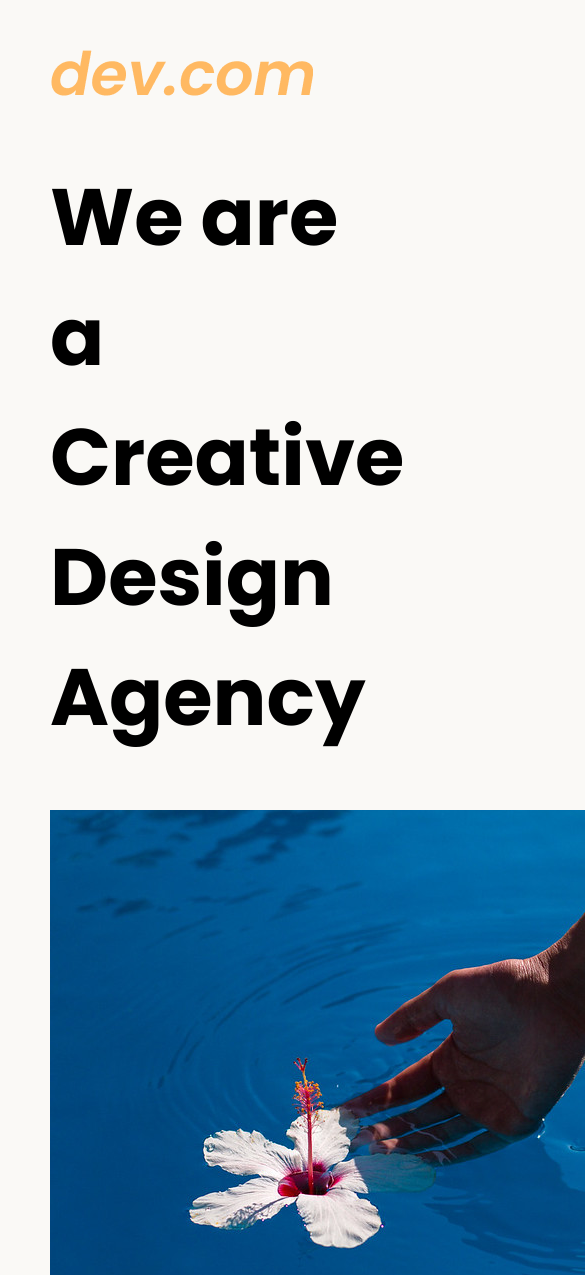
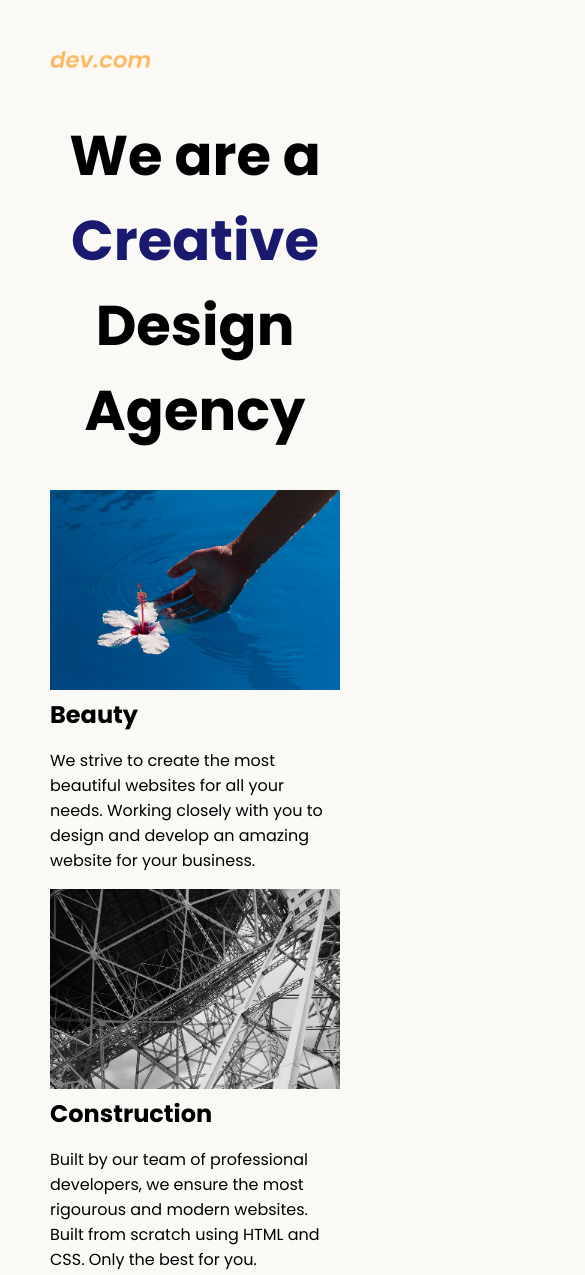
Before and after one commit to EdwardS02/agency, a plain HTML site: page index.html in a window 390 px wide. Shown: the top 1275 px of the page, 585 px wide, since content can reach past the window. Drawn offline with Linux system fonts and the light colour scheme.

Commit message:
Make the images float next to each other and make it responsive on small screens
This is the Web Design Agency Website project from Dr Angela Yu in udemy

```diff
--- a/index.html
+++ b/index.html
@@ -14,7 +14,7 @@
 <body>
   <div class="main">
     <img class="logo" src="./assets/images/logo.png" alt="logo">
-    <h1>We are a Creative Design Agency</h1>
+    <h1>We are a <span class="heading-span">Creative</span><br>Design Agency</h1>
     <div class="left card"><img class="tile-image" src="./assets/images/beautiful.jpg" alt="hand and flower in water">
       <h2 class="card-title">Beauty</h2>
       <p class="card-text">We strive to create the most beautiful websites for all your needs. Working closely with you
--- a/style.css
+++ b/style.css
@@ -14,7 +14,54 @@ h1 {
   font-size: 5rem;
 }
 
+.heading-span {
+  color: midnightblue;
+}
+
+.tile-image {
+  width: 300px;
+}
+
+.card {
+  width: 45%;
+  display: inline-block;
+}
+
+.card-title {
+  margin: 0;
+}
+
+.right {
+  float: right;
+}
+
 footer {
   text-align: right;
   color: midnightblue;
 }
+
+@media (max-width: 680px) {
+  h1 {
+    font-size: 3.5rem;
+    text-align: center;
+  }
+
+  .logo {
+    width: 100px;
+  }
+
+  .card {
+    display: block;
+    width: 100%;
+  }
+
+  .right {
+    float: none;
+  }
+
+  .tile-image {
+    width: 100%;
+    height: 200px;
+    object-fit: cover;
+  }
+}
```
